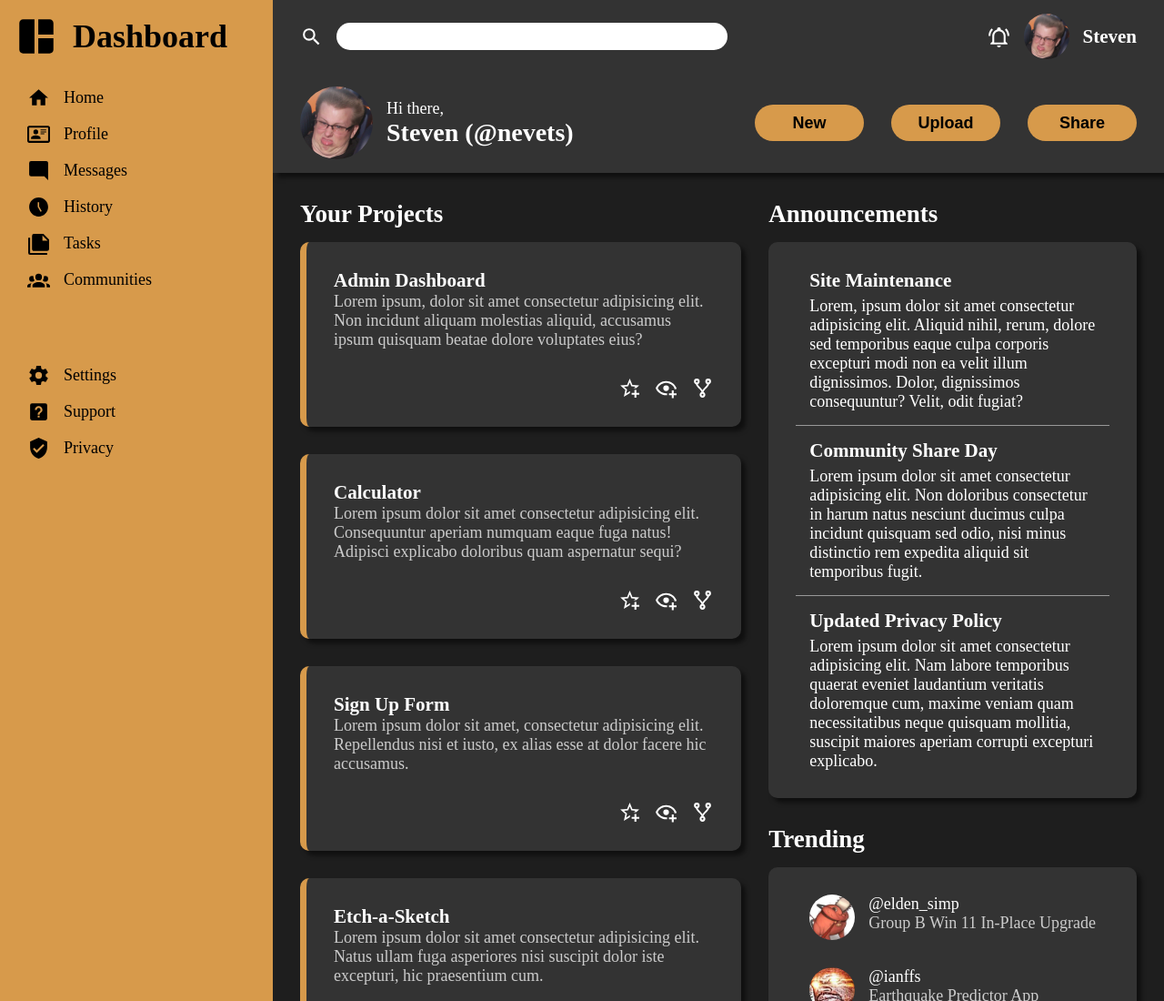
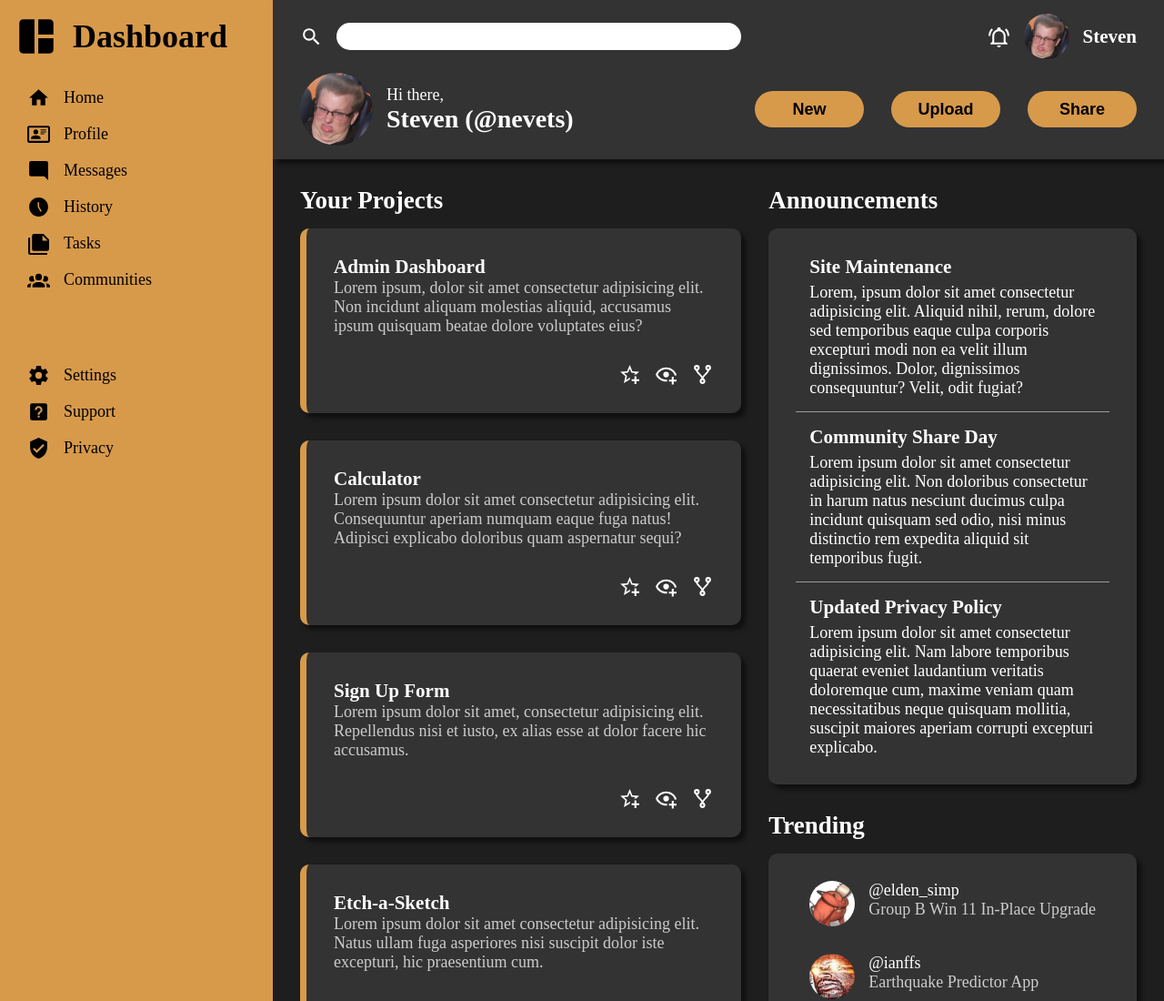
Before and after one commit to nevets10-the-odin-project/admin-dashboard, a plain HTML site: page index.html in a window 1280 px wide. Shown: the top 1100 px of the page at 91% size. Drawn offline with Linux system fonts and the light colour scheme.

Commit message:
Adjust gap in header

```diff
--- a/styles.css
+++ b/styles.css
@@ -65,7 +65,7 @@ body {
 	grid-template-columns: 1fr max-content;
 	grid-template-rows: min-content;
 	align-items: center;
-	gap: var(--space-med);
+	gap: var(--space-sm);
 	padding: var(--space-sm) var(--space-med);
 	position: relative;
 	box-shadow: 5px 5px 5px 0px rgba(0, 0, 0, 0.5);
```
